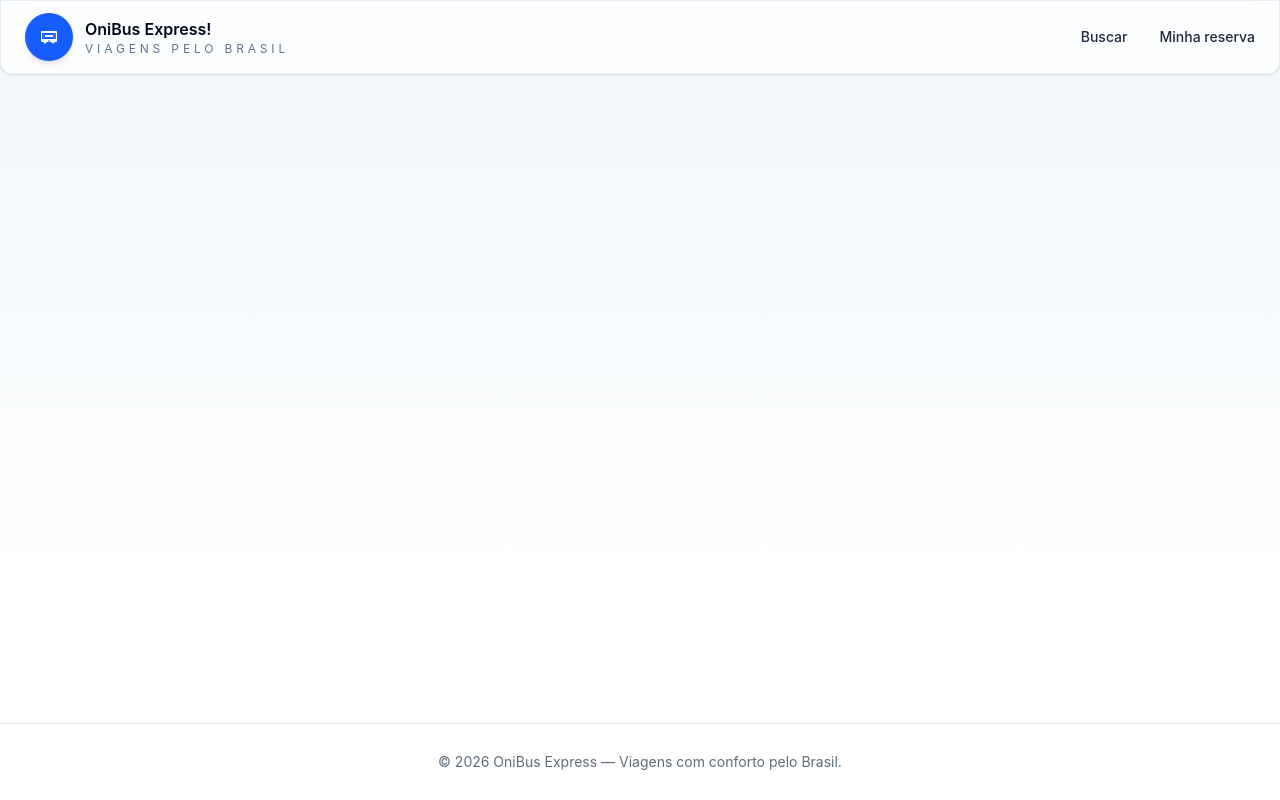
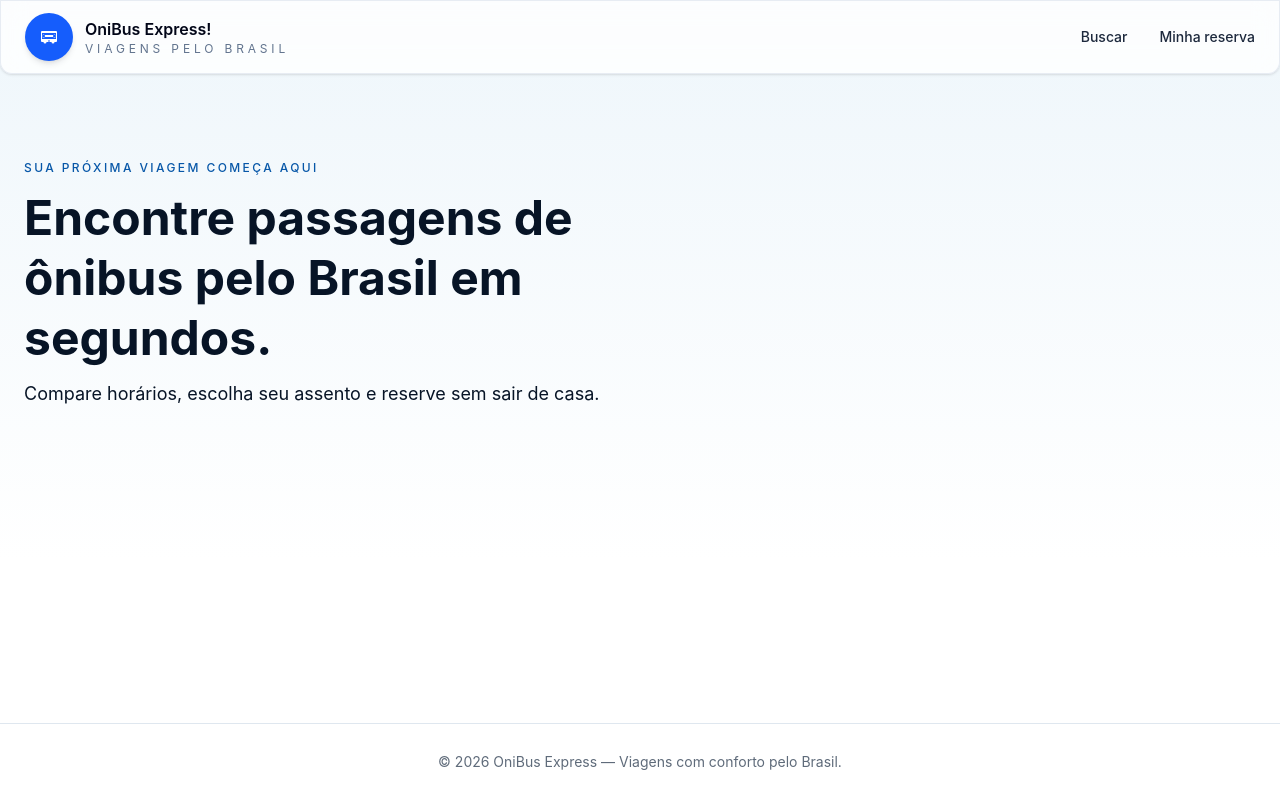
Before and after one commit to ALEXFSX/OniBus-Express, a React (Vite) app in the folder frontend/: page / in a window 1280 px wide. Built offline with nearby package versions, Linux system fonts and the light colour scheme.

Commit message:
feat: adiciona o componente Hero

```diff
--- a/frontend/src/App.tsx
+++ b/frontend/src/App.tsx
@@ -1,12 +1,15 @@
 import './index.css'
 import Header from './components/Header'
+import Hero from './components/Hero'
 import Footer from './components/Footer'
 
 function App() {
   return (
     <div className="flex min-h-screen flex-col bg-page">
       <Header />
-      <main className="flex-1" />
+      <main className="flex-1">
+        <Hero />
+      </main>
       <Footer />
     </div>
   )
--- /dev/null
+++ b/frontend/src/components/Hero.tsx
@@ -0,0 +1,19 @@
+export default function Hero() {
+  return (
+    <section className="mx-auto w-full max-w-7xl px-4 pt-16 pb-14 sm:px-6 sm:pt-20">
+      <div className="max-w-2xl">
+        <p className="inline-block text-xs font-medium uppercase tracking-[0.2em] text-primary mb-3">
+          Sua próxima viagem começa aqui
+        </p>
+
+        <h1 className="text-4xl sm:text-5xl font-bold leading-tight">
+          Encontre passagens de ônibus pelo Brasil em segundos.
+        </h1>
+
+        <p className="text-muted-foreground mt-3 text-lg">
+          Compare horários, escolha seu assento e reserve sem sair de casa.
+        </p>
+      </div>
+    </section>
+  );
+}
```
